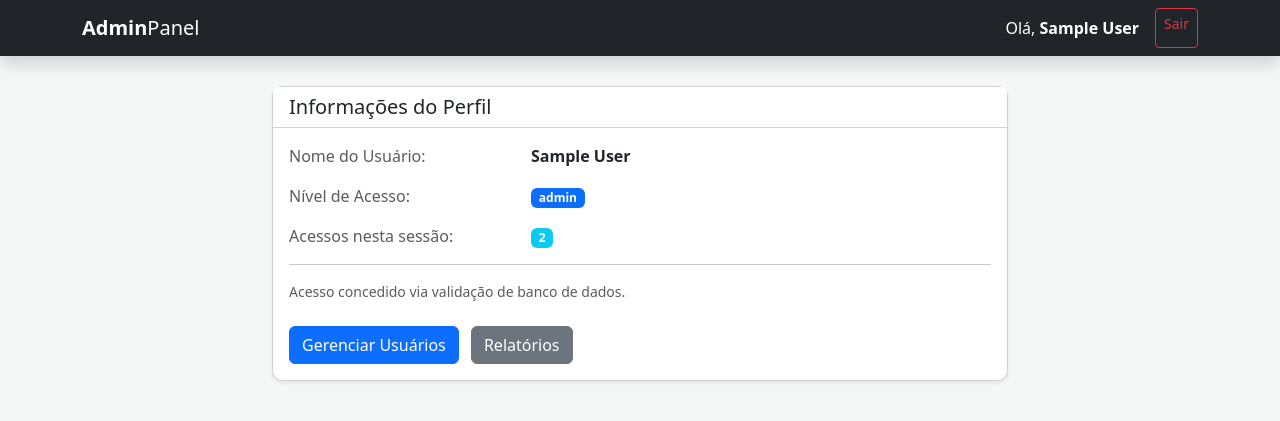
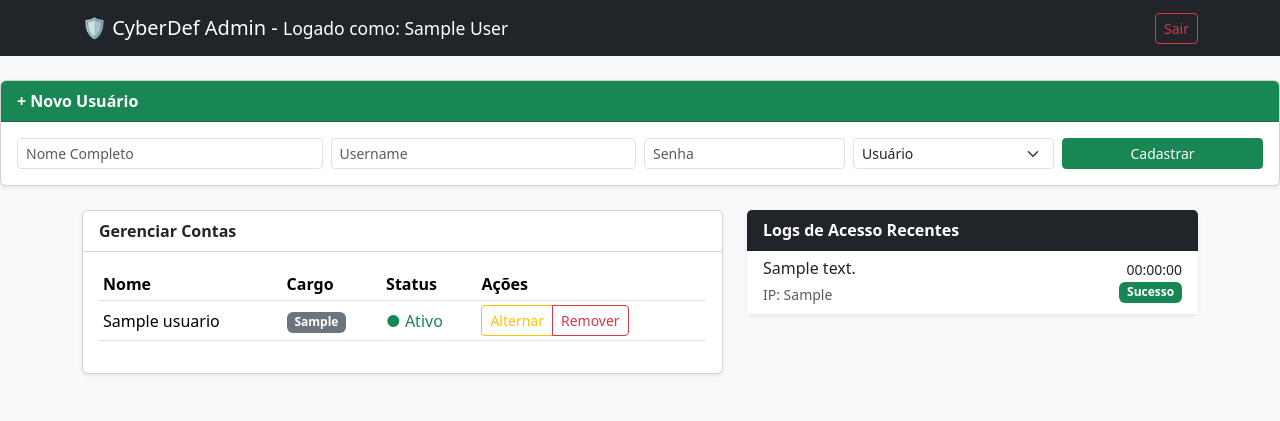
Before and after one commit to Brunoriss0101/Projeto-integrador, a PHP site: page /painel_admin.php in a window 1280 px wide. Shown: the top 421 px of the page. Run offline with PHP 8.4, Linux system fonts and the light colour scheme; the visitor is signed in with stand-in values (Sample User, id 1); tables that the repository leaves empty or names only in its code hold one stand-in row (values such as "Sample post").

Commit message:
Atualizção dos codigos do projeto integrador

```diff
--- a/Desktop/Projeto_Integrador_1/painel_admin.php
+++ b/Desktop/Projeto_Integrador_1/painel_admin.php
@@ -1,75 +1,152 @@
 <?php
 session_start();
-
-// Verifica se o usuário está logado e se é admin
-// Se não estiver logado, redireciona para a tela de login padrão
 if (!isset($_SESSION['funcao']) || $_SESSION['funcao'] !== 'admin') {
     header("Location: login.php");
     exit;
 }
 
-// Lógica do contador de acessos do painel[cite: 2]
-if (!isset($_SESSION['contador'])) {
-    $_SESSION['contador'] = 0;
-}
-$_SESSION['contador']++;
+// Conexão
+$conn = mysqli_connect("localhost", "root", "", "aula09");
+
+// Busca usuários para a gestão
+$res_usuarios = mysqli_query($conn, "SELECT id, nome, usuario, funcao, status FROM usuarios");
+
+// Busca logs para o relatório
+$res_logs = mysqli_query($conn, "SELECT * FROM logs_acesso ORDER BY data_hora DESC LIMIT 10");
 ?>
 
 <!DOCTYPE html>
 <html lang="pt-br">
+
 <head>
     <meta charset="UTF-8">
-    <meta name="viewport" content="width=device-width, initial-scale=1.0">
-    <title>Painel Administrativo</title>
+    <title>Console de Administração - Auditoria</title>
     <link href="https://cdn.jsdelivr.net/npm/bootstrap@5.3.3/dist/css/bootstrap.min.css" rel="stylesheet">
-    <style>
-        body { background-color: #f4f7f6; }
-        .navbar { margin-bottom: 30px; }
-        .card { border-radius: 10px; }
-    </style>
 </head>
-<body>
 
-    <nav class="navbar navbar-dark bg-dark shadow">
+<body class="bg-light">
+
+    <nav class="navbar navbar-dark bg-dark mb-4">
         <div class="container">
-            <a class="navbar-brand" href="#"><strong>Admin</strong>Panel</a>
-            <div class="d-flex">
-                <span class="navbar-text me-3 text-white">
-                    Olá, <strong><?= htmlspecialchars($_SESSION['nome']); ?></strong>
-                </span>
-                <a href="logout.php" class="btn btn-outline-danger btn-sm">Sair</a>
-            </div>
+            <span class="navbar-brand">🛡️ CyberDef Admin - <small>Logado como:
+                    <?= $_SESSION['nome'] ?>
+                </small></span>
+            <a href="logout.php" class="btn btn-outline-danger btn-sm">Sair</a>
         </div>
     </nav>
+    <?php
+    // Lógica para Criar Usuário (Coloque no topo do painel_admin.php)
+    if ($_SERVER['REQUEST_METHOD'] === 'POST' && isset($_POST['btn_criar'])) {
+        $n_nome = $_POST['n_nome'];
+        $n_user = $_POST['n_user'];
+        $n_senha = $_POST['n_senha']; // Em produção, use password_hash()
+        $n_funcao = $_POST['n_funcao'];
+
+        $stmt_cad = mysqli_prepare($conn, "INSERT INTO usuarios (nome, usuario, senha, funcao, status) VALUES (?, ?, ?, ?, 1)");
+        mysqli_stmt_bind_param($stmt_cad, "ssss", $n_nome, $n_user, $n_senha, $n_funcao);
+
+        if (mysqli_stmt_execute($stmt_cad)) {
+            echo "<div class='alert alert-success'>Usuário cadastrado com sucesso!</div>";
+        }
+        mysqli_stmt_close($stmt_cad);
+        // Recarrega a página para atualizar a lista
+        header("Refresh:1");
+    }
+    ?>
+
+    <div class="card shadow-sm mb-4">
+        <div class="card-header bg-success text-white"><strong>+ Novo Usuário</strong></div>
+        <div class="card-body">
+            <form method="POST" class="row g-2">
+                <div class="col-md-3">
+                    <input type="text" name="n_nome" class="form-control form-control-sm" placeholder="Nome Completo"
+                        required>
+                </div>
+                <div class="col-md-3">
+                    <input type="text" name="n_user" class="form-control form-control-sm" placeholder="Username"
+                        required>
+                </div>
+                <div class="col-md-2">
+                    <input type="password" name="n_senha" class="form-control form-control-sm" placeholder="Senha"
+                        required>
+                </div>
+                <div class="col-md-2">
+                    <select name="n_funcao" class="form-select form-select-sm">
+                        <option value="usuario">Usuário</option>
+                        <option value="admin">Admin</option>
+                    </select>
+                </div>
+                <div class="col-md-2 d-grid">
+                    <button type="submit" name="btn_criar" class="btn btn-sm btn-success">Cadastrar</button>
+                </div>
+            </form>
+        </div>
+    </div>
 
     <div class="container">
         <div class="row">
-            <div class="col-md-8 mx-auto">
-                <div class="card shadow-sm">
-                    <div class="card-header bg-white"><h5 class="mb-0">Informações do Perfil</h5></div>
+            <div class="col-md-7">
+                <div class="card shadow-sm mb-4">
+                    <div class="card-header bg-white"><strong>Gerenciar Contas</strong></div>
                     <div class="card-body">
-                        <div class="row mb-3">
-                            <div class="col-sm-4 text-muted">Nome do Usuário:</div>
-                            <div class="col-sm-8 text-dark fw-bold"><?= htmlspecialchars($_SESSION['nome']); ?></div>
-                        </div>
-                        <div class="row mb-3">
-                            <div class="col-sm-4 text-muted">Nível de Acesso:</div>
-                            <div class="col-sm-8"><span class="badge bg-primary"><?= htmlspecialchars($_SESSION['funcao']); ?></span></div>
-                        </div>
-                        <div class="row mb-3">
-                            <div class="col-sm-4 text-muted">Acessos nesta sessão:</div>
-                            <div class="col-sm-8"><span class="badge bg-info"><?= $_SESSION['contador']; ?></span></div>
-                        </div>
-                        <hr>
-                        <p class="text-muted small">Acesso concedido via validação de banco de dados.</p>
-                        <div class="mt-4">
-                            <button class="btn btn-primary me-2">Gerenciar Usuários</button>
-                            <button class="btn btn-secondary">Relatórios</button>
+                        <table class="table table-sm align-middle">
+                            <thead>
+                                <tr>
+                                    <th>Nome</th>
+                                    <th>Cargo</th>
+                                    <th>Status</th>
+                                    <th>Ações</th>
+                                </tr>
+                            </thead>
+                            <tbody>
+                                <?php while ($user = mysqli_fetch_assoc($res_usuarios)): ?>
+                                    <tr>
+                                        <td>
+                                            <?= htmlspecialchars($user['nome']) ?>
+                                        </td>
+                                        <td><span class="badge bg-secondary">
+                                                <?= $user['funcao'] ?>
+                                            </span></td>
+                                        <td>
+                                            <?= $user['status'] ? '<span class="text-success">● Ativo</span>' : '<span class="text-danger">● Inativo</span>' ?>
+                                        </td>
+                                        <td>
+                                            <div class="btn-group">
+                                                <a href="acoes.php?act=toggle&id=<?= $user['id'] ?>"
+                                                    class="btn btn-sm btn-outline-warning">Alternar</a>
+                                                <a href="acoes.php?act=del&id=<?= $user['id'] ?>"
+                                                    class="btn btn-sm btn-outline-danger"
+                                                    onclick="return confirm('Excluir?')">Remover</a>
+                                            </div>
+                                        </td>
+                                    </tr>
+                                <?php endwhile; ?>
+                            </tbody>
+                        </table>
+                    </div>
+                </div>
+            </div>
+
+            <div class="col-md-5">
+                <div class="card shadow-sm border-0">
+                    <div class="card-header bg-dark text-white"><strong>Logs de Acesso Recentes</strong></div>
+                    <div class="card-body p-0">
+                        <div class="list-group list-group-flush">
+                            <?php while ($log = mysqli_fetch_assoc($res_logs)): ?>
+                                <div class="list-group-item">
+                                    <div class="d-flex w-100 justify-content-between">
+                                        <h6 class="mb-1"><?= htmlspecialchars($log['usuario_texto']) ?></h6>
+                                        <small><?= date('H:i:s', strtotime($log['data_hora'])) ?></small>
+                                    </div>
+                                    <small class="text-muted">IP: <?= $log['ip_origem'] ?></small>
+                                    <span class="badge <?= $log['sucesso'] ? 'bg-success' : 'bg-danger' ?> float-end">
+                                        <?= $log['sucesso'] ? 'Sucesso' : 'Falhou' ?>
+                                    </span>
+                                </div>
+                            <?php endwhile; ?>
                         </div>
                     </div>
                 </div>
             </div>
-        </div>
-    </div>
-</body>
+
 </html>
```
Also changed, not shown: Desktop/Projeto_Integrador_1/acoes.php (added, +36 -0 lines), Desktop/Projeto_Integrador_1/login.php (+47 -28 lines).
